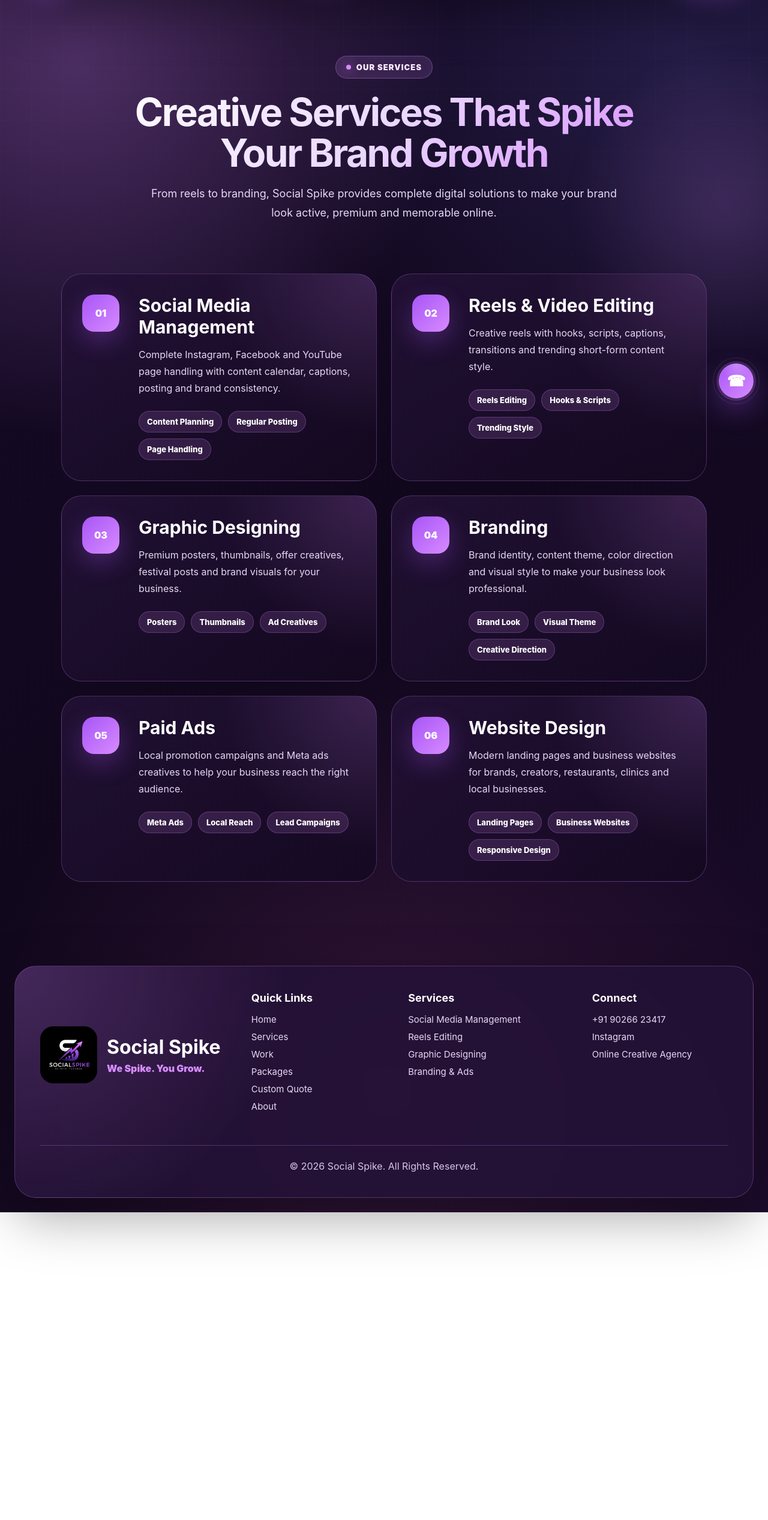
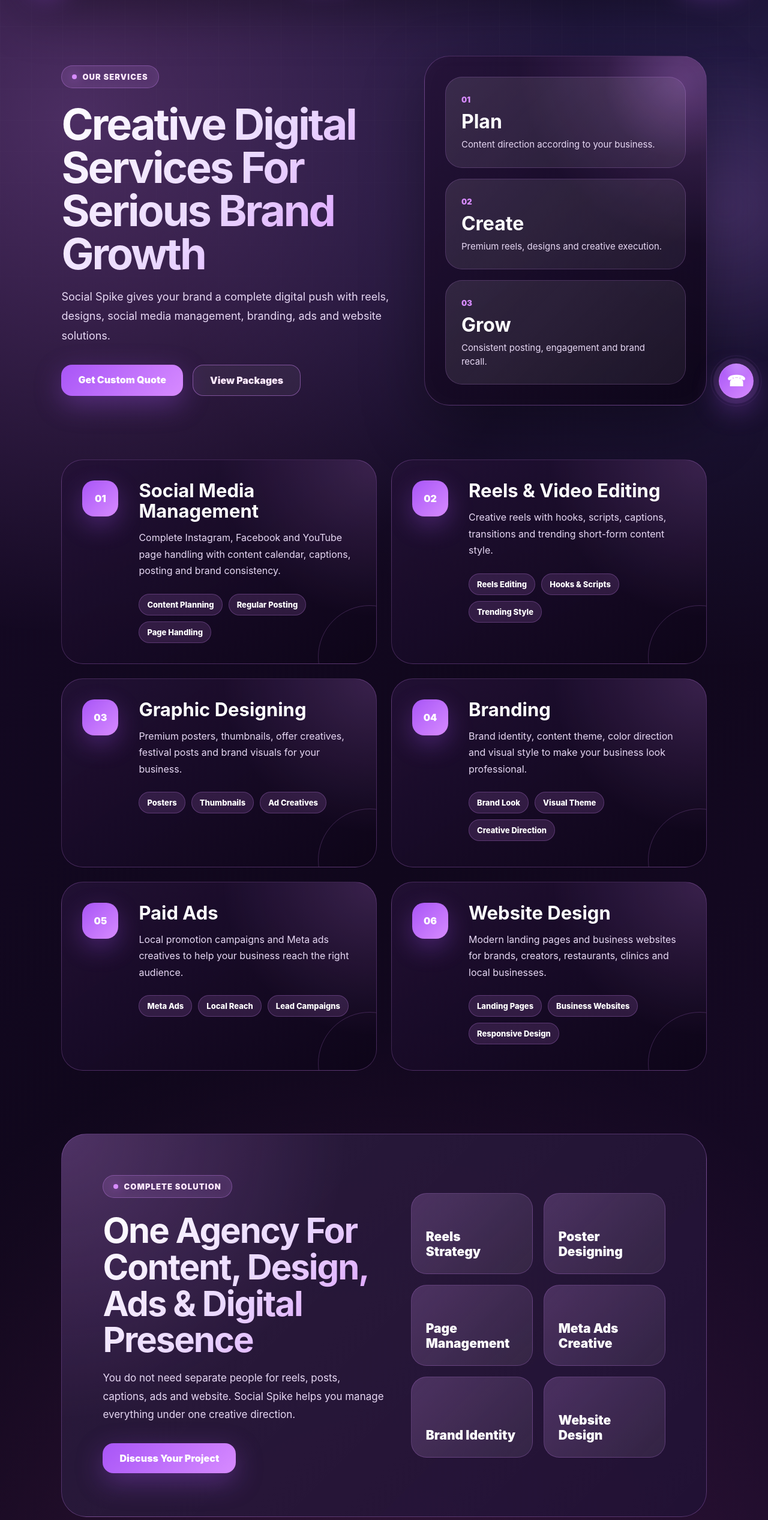
Before and after one commit to kunalgautam15/social-spike, a React (Vite) app: page /services in a window 1280 px wide. Shown: the part 112-2646 px from the top of the page at 60% size. Before the commit the page ends 2133 px from the top, so only its background shows below. Built offline with nearby package versions, Linux system fonts and the light colour scheme.

Commit message:
Upgraded services page design

```diff
--- a/src/components/ScrollAnimations.jsx
+++ b/src/components/ScrollAnimations.jsx
@@ -3,7 +3,7 @@ import { useEffect } from "react";
 function ScrollAnimations() {
   useEffect(() => {
     const animatedElements = document.querySelectorAll(
-      ".section, .card, .growth-section, .process-section, .process-step, .work-grid div, .service-card-new, .work-card-new, .package-new-card, .package-note, .work-bottom-cta, .about-new-left, .about-new-right, .contact-left-card, .contact-form-card, .cta-section, .work-premium-hero, .work-hero-panel, .portfolio-card, .work-process-mini, .work-process-grid div"
+      ".section, .card, .growth-section, .process-section, .process-step, .work-grid div, .service-card-new, .service-premium-card, .services-premium-hero, .services-hero-box, .service-highlight-section, .service-highlight-list div, .work-card-new, .package-new-card, .package-note, .work-bottom-cta, .about-new-left, .about-new-right, .contact-left-card, .contact-form-card, .cta-section, .work-premium-hero, .work-hero-panel, .portfolio-card, .work-process-mini, .work-process-grid div"
     );
 
     animatedElements.forEach((element) => {
--- a/src/index.css
+++ b/src/index.css
@@ -3287,3 +3287,295 @@ main {
     border-radius: 32px;
   }
 }
+/* ============================= */
+/* PREMIUM SERVICES PAGE */
+/* ============================= */
+
+.services-premium-hero {
+  padding: 95px 8% 45px;
+  display: grid;
+  grid-template-columns: 1.08fr 0.92fr;
+  gap: 52px;
+  align-items: center;
+}
+
+.services-premium-hero h1 {
+  font-size: clamp(42px, 6vw, 72px);
+  line-height: 1;
+  letter-spacing: -3px;
+  margin: 24px 0 20px;
+  background: linear-gradient(135deg, #ffffff, #ead8ff, var(--purple-light));
+  -webkit-background-clip: text;
+  -webkit-text-fill-color: transparent;
+}
+
+.services-premium-hero p {
+  max-width: 760px;
+  color: var(--gray);
+  font-size: 18px;
+  line-height: 1.8;
+}
+
+.services-hero-actions {
+  display: flex;
+  gap: 16px;
+  flex-wrap: wrap;
+  margin-top: 32px;
+}
+
+.services-hero-box {
+  min-height: 430px;
+  padding: 34px;
+  border-radius: 42px;
+  background:
+    radial-gradient(circle at top right, rgba(215, 139, 255, 0.24), transparent 42%),
+    linear-gradient(145deg, rgba(36, 18, 55, 0.88), rgba(13, 5, 24, 0.94));
+  border: 1px solid rgba(215, 139, 255, 0.28);
+  box-shadow:
+    0 35px 100px rgba(0, 0, 0, 0.34),
+    inset 0 0 40px rgba(255, 255, 255, 0.025);
+  display: grid;
+  gap: 18px;
+  position: relative;
+  overflow: hidden;
+}
+
+.services-hero-box::before {
+  content: "";
+  position: absolute;
+  width: 270px;
+  height: 270px;
+  right: -90px;
+  top: -90px;
+  border-radius: 50%;
+  background: radial-gradient(circle, rgba(215, 139, 255, 0.2), transparent 65%);
+}
+
+.services-hero-box div {
+  padding: 26px;
+  border-radius: 28px;
+  background:
+    linear-gradient(135deg, rgba(255, 255, 255, 0.075), rgba(255, 255, 255, 0.025)),
+    rgba(255, 255, 255, 0.035);
+  border: 1px solid rgba(215, 139, 255, 0.2);
+  position: relative;
+  z-index: 2;
+  transition: 0.35s ease;
+}
+
+.services-hero-box div:hover {
+  transform: translateX(-8px) scale(1.02);
+  border-color: rgba(215, 139, 255, 0.62);
+  box-shadow: 0 20px 60px rgba(168, 85, 247, 0.18);
+}
+
+.services-hero-box span {
+  color: var(--purple-light);
+  font-size: 13px;
+  font-weight: 950;
+}
+
+.services-hero-box h3 {
+  color: white;
+  font-size: 32px;
+  margin: 8px 0;
+}
+
+.services-hero-box p {
+  color: var(--gray);
+  font-size: 15px;
+  line-height: 1.5;
+}
+
+.services-premium-grid {
+  padding: 45px 8% 85px;
+  display: grid;
+  grid-template-columns: 1fr 1fr;
+  gap: 24px;
+}
+
+.service-premium-card {
+  min-height: 315px;
+  padding: 34px;
+  border-radius: 36px;
+  background:
+    radial-gradient(circle at top right, rgba(215, 139, 255, 0.18), transparent 42%),
+    linear-gradient(145deg, rgba(36, 18, 55, 0.86), rgba(13, 5, 24, 0.94));
+  border: 1px solid rgba(215, 139, 255, 0.24);
+  display: grid;
+  grid-template-columns: 72px 1fr;
+  gap: 22px;
+  transition: 0.4s ease;
+  position: relative;
+  overflow: hidden;
+}
+
+.service-premium-card::after {
+  content: "";
+  position: absolute;
+  width: 170px;
+  height: 170px;
+  right: -75px;
+  bottom: -75px;
+  border-radius: 50%;
+  border: 1px solid rgba(215, 139, 255, 0.22);
+}
+
+.service-premium-card:hover {
+  transform: translateY(-14px) scale(1.02);
+  border-color: rgba(215, 139, 255, 0.72);
+  box-shadow: 0 30px 90px rgba(168, 85, 247, 0.18);
+}
+
+.service-premium-number {
+  width: 60px;
+  height: 60px;
+  border-radius: 20px;
+  background: linear-gradient(135deg, var(--purple), var(--purple-light));
+  display: flex;
+  align-items: center;
+  justify-content: center;
+  color: white;
+  font-size: 16px;
+  font-weight: 950;
+  box-shadow: 0 15px 42px rgba(168, 85, 247, 0.32);
+  position: relative;
+  z-index: 2;
+}
+
+.service-premium-content {
+  position: relative;
+  z-index: 2;
+}
+
+.service-premium-content h2 {
+  font-size: 31px;
+  margin-bottom: 14px;
+  color: white;
+  line-height: 1.1;
+}
+
+.service-premium-content p {
+  color: var(--gray);
+  line-height: 1.72;
+  font-size: 16px;
+}
+
+.service-highlight-section {
+  margin: 20px 8% 95px;
+  padding: 68px;
+  border-radius: 42px;
+  background:
+    radial-gradient(circle at top left, rgba(215, 139, 255, 0.22), transparent 38%),
+    linear-gradient(135deg, rgba(255, 255, 255, 0.065), rgba(255, 255, 255, 0.025)),
+    rgba(28, 11, 48, 0.84);
+  border: 1px solid rgba(215, 139, 255, 0.28);
+  display: grid;
+  grid-template-columns: 1.05fr 0.95fr;
+  gap: 45px;
+  align-items: center;
+}
+
+.service-highlight-section h2 {
+  font-size: clamp(36px, 5vw, 58px);
+  line-height: 1.05;
+  letter-spacing: -2px;
+  margin: 24px 0 18px;
+  background: linear-gradient(135deg, #ffffff, #ead8ff, var(--purple-light));
+  -webkit-background-clip: text;
+  -webkit-text-fill-color: transparent;
+}
+
+.service-highlight-section p {
+  color: var(--gray);
+  font-size: 17px;
+  line-height: 1.8;
+  margin-bottom: 32px;
+}
+
+.service-highlight-list {
+  display: grid;
+  grid-template-columns: 1fr 1fr;
+  gap: 18px;
+}
+
+.service-highlight-list div {
+  min-height: 135px;
+  border-radius: 26px;
+  padding: 24px;
+  display: flex;
+  align-items: end;
+  font-size: 21px;
+  font-weight: 950;
+  color: white;
+  background:
+    linear-gradient(135deg, rgba(215, 139, 255, 0.18), rgba(255, 255, 255, 0.04)),
+    rgba(255, 255, 255, 0.035);
+  border: 1px solid rgba(215, 139, 255, 0.22);
+  transition: 0.35s ease;
+}
+
+.service-highlight-list div:hover {
+  transform: translateY(-10px);
+  border-color: rgba(215, 139, 255, 0.65);
+  box-shadow: 0 22px 70px rgba(168, 85, 247, 0.16);
+}
+
+@media (max-width: 1050px) {
+  .services-premium-hero,
+  .service-highlight-section {
+    grid-template-columns: 1fr;
+    padding-left: 6%;
+    padding-right: 6%;
+  }
+
+  .services-premium-grid {
+    grid-template-columns: 1fr;
+    padding-left: 6%;
+    padding-right: 6%;
+  }
+
+  .service-highlight-section {
+    margin-left: 6%;
+    margin-right: 6%;
+    padding: 45px 26px;
+  }
+}
+
+@media (max-width: 650px) {
+  .services-premium-hero {
+    padding-top: 70px;
+  }
+
+  .services-premium-hero h1 {
+    letter-spacing: -1.6px;
+  }
+
+  .services-hero-actions {
+    flex-direction: column;
+  }
+
+  .services-hero-box {
+    min-height: auto;
+    padding: 24px;
+    border-radius: 32px;
+  }
+
+  .services-hero-box h3 {
+    font-size: 27px;
+  }
+
+  .service-premium-card {
+    grid-template-columns: 1fr;
+    min-height: auto;
+    padding: 28px;
+  }
+
+  .service-highlight-section {
+    border-radius: 32px;
+  }
+
+  .service-highlight-list {
+    grid-template-columns: 1fr;
+  }
+}
--- a/src/pages/Services.jsx
+++ b/src/pages/Services.jsx
@@ -1,3 +1,5 @@
+import { Link } from "react-router-dom";
+
 function Services() {
   const services = [
     {
@@ -40,21 +42,56 @@ function Services() {
 
   return (
     <main className="page">
-      <section className="services-hero">
-        <span className="section-tag">Our Services</span>
-        <h1>Creative Services That Spike Your Brand Growth</h1>
-        <p>
-          From reels to branding, Social Spike provides complete digital
-          solutions to make your brand look active, premium and memorable online.
-        </p>
+      <section className="services-premium-hero">
+        <div>
+          <span className="section-tag">Our Services</span>
+
+          <h1>Creative Digital Services For Serious Brand Growth</h1>
+
+          <p>
+            Social Spike gives your brand a complete digital push with reels,
+            designs, social media management, branding, ads and website
+            solutions.
+          </p>
+
+          <div className="services-hero-actions">
+            <Link to="/custom-quote" className="btn-primary">
+              Get Custom Quote
+            </Link>
+
+            <Link to="/packages" className="btn-secondary">
+              View Packages
+            </Link>
+          </div>
+        </div>
+
+        <div className="services-hero-box">
+          <div>
+            <span>01</span>
+            <h3>Plan</h3>
+            <p>Content direction according to your business.</p>
+          </div>
+
+          <div>
+            <span>02</span>
+            <h3>Create</h3>
+            <p>Premium reels, designs and creative execution.</p>
+          </div>
+
+          <div>
+            <span>03</span>
+            <h3>Grow</h3>
+            <p>Consistent posting, engagement and brand recall.</p>
+          </div>
+        </div>
       </section>
 
-      <section className="services-showcase">
+      <section className="services-premium-grid">
         {services.map((service) => (
-          <div className="service-card-new" key={service.number}>
-            <div className="service-number">{service.number}</div>
+          <div className="service-premium-card" key={service.number}>
+            <div className="service-premium-number">{service.number}</div>
 
-            <div>
+            <div className="service-premium-content">
               <h2>{service.title}</h2>
               <p>{service.text}</p>
 
@@ -67,6 +104,33 @@ function Services() {
           </div>
         ))}
       </section>
+
+      <section className="service-highlight-section">
+        <div>
+          <span className="section-tag">Complete Solution</span>
+
+          <h2>One Agency For Content, Design, Ads & Digital Presence</h2>
+
+          <p>
+            You do not need separate people for reels, posts, captions, ads and
+            website. Social Spike helps you manage everything under one creative
+            direction.
+          </p>
+
+          <Link to="/contact" className="btn-primary">
+            Discuss Your Project
+          </Link>
+        </div>
+
+        <div className="service-highlight-list">
+          <div>Reels Strategy</div>
+          <div>Poster Designing</div>
+          <div>Page Management</div>
+          <div>Meta Ads Creative</div>
+          <div>Brand Identity</div>
+          <div>Website Design</div>
+        </div>
+      </section>
     </main>
   );
 }
```
